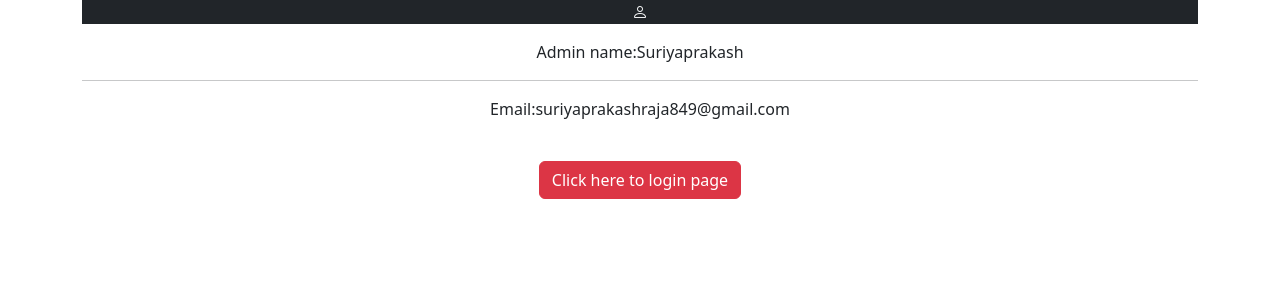
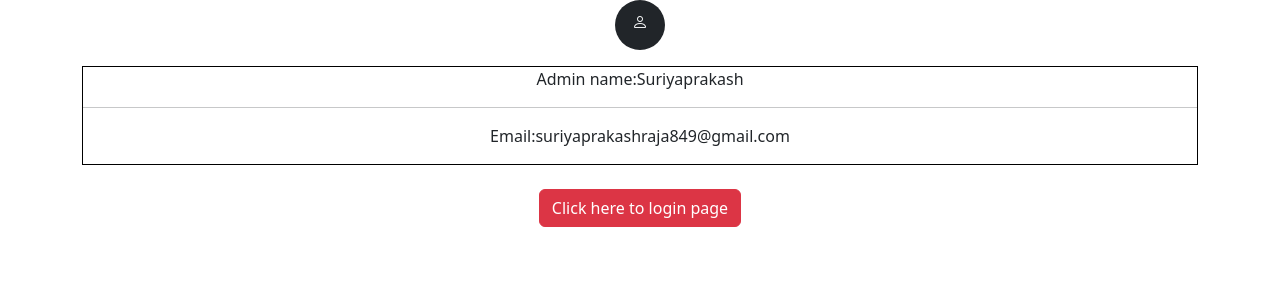
Before and after one commit to Suriya3621/Chat-app, a React (Create React App) app in the folder frontend/: page /detail in a window 1280 px wide. Shown: the top 300 px of the page. Built offline with nearby package versions, Linux system fonts and the light colour scheme.

Commit message:
Update Admin.css

```diff
--- a/frontend/src/Admin.css
+++ b/frontend/src/Admin.css
@@ -0,0 +1,12 @@
+.person{
+  border-color:#808080;
+ padding:10px;
+  height:50px;
+  width:50px;
+  border-radius:50%;
+}
+.detail{
+  margin:0px;
+  border:1px black solid;
+  overflow-y:hidden;
+}
```
